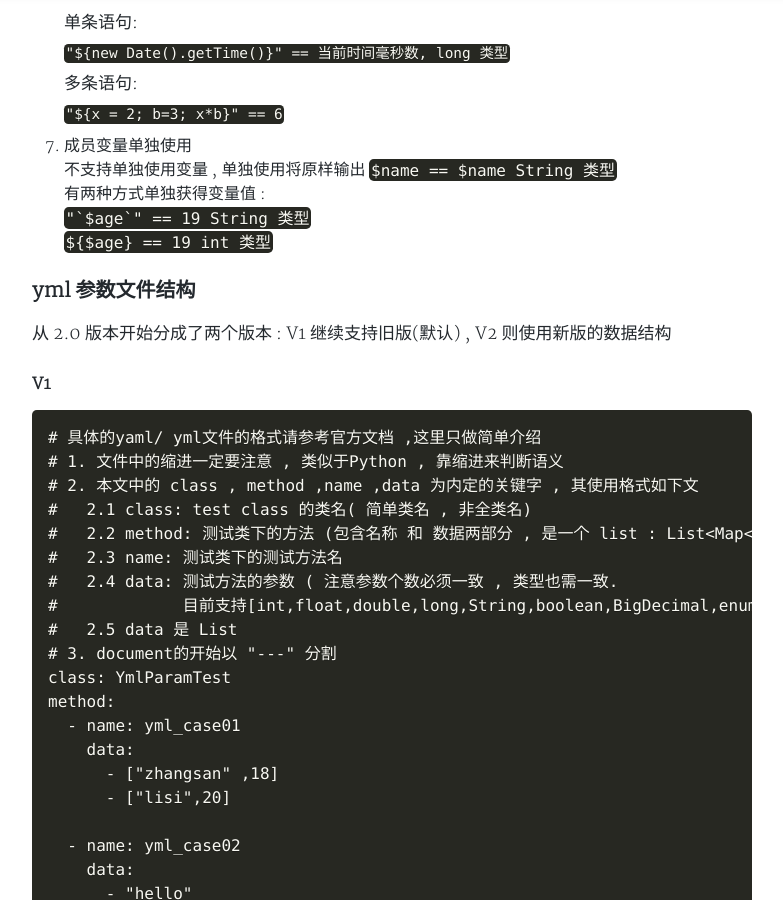
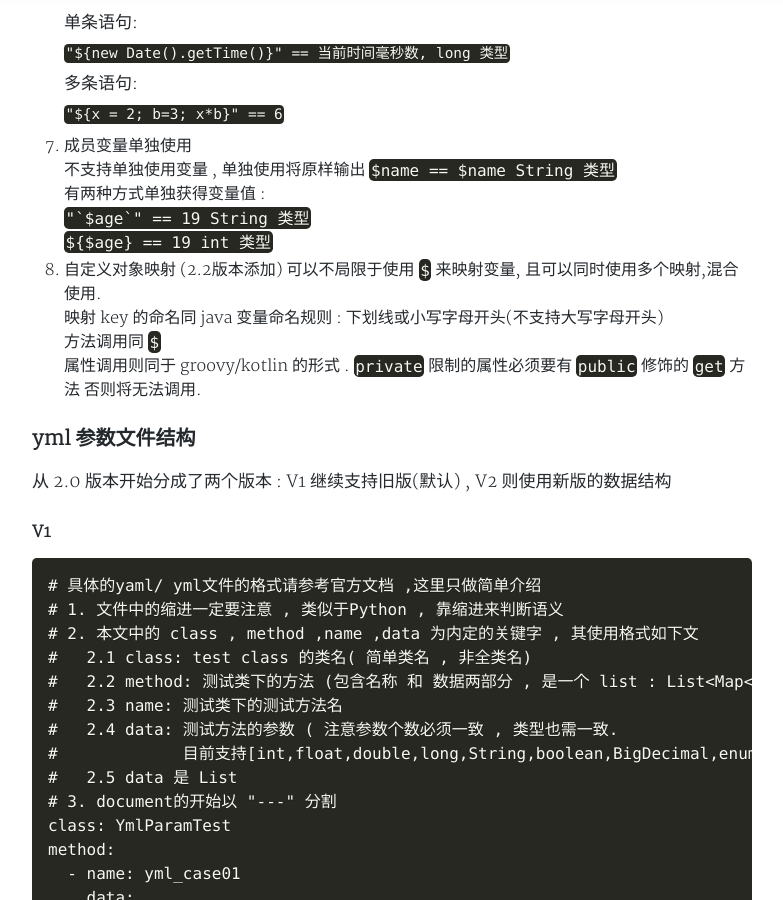
Before and after one commit to rawqing/rawqing.github.io, a Jekyll site: the page built from _posts/parameterize/2018-12-08-testng_params.md, in a window 1280 px wide and 900 px high, scrolled down 5047 px. Shown: the whole window, without its empty margins (248-1031 px from the left). Built offline with Jekyll 4.4.1, drawn with Linux system fonts in a browser that asks for light colours; nearby versions of some CDN libraries; a style sheet for code colours, icons or effects is not loaded.

Commit message:
testng params 2.2 添加功能

````diff
--- a/_posts/parameterize/2018-12-08-testng_params.md
+++ b/_posts/parameterize/2018-12-08-testng_params.md
@@ -191,6 +191,12 @@ public void params_case01(String name, int age) {
     有两种方式单独获得变量值 :
     ``` "`$age`" == 19 String 类型```
     `${$age} == 19 int 类型`
+ 1. 自定义对象映射 (2.2版本添加)
+    可以不局限于使用 `$` 来映射变量, 且可以同时使用多个映射,混合使用.
+    映射 key 的命名同 java 变量命名规则 : 下划线或小写字母开头(不支持大写字母开头)
+    方法调用同 `$`
+    属性调用则同于 groovy/kotlin 的形式 . `private` 限制的属性必须要有 `public` 修饰的 `get` 方法
+    否则将无法调用.
 
 ### yml 参数文件结构
 从 2.0 版本开始分成了两个版本 : V1 继续支持旧版(默认) , V2 则使用新版的数据结构
````
